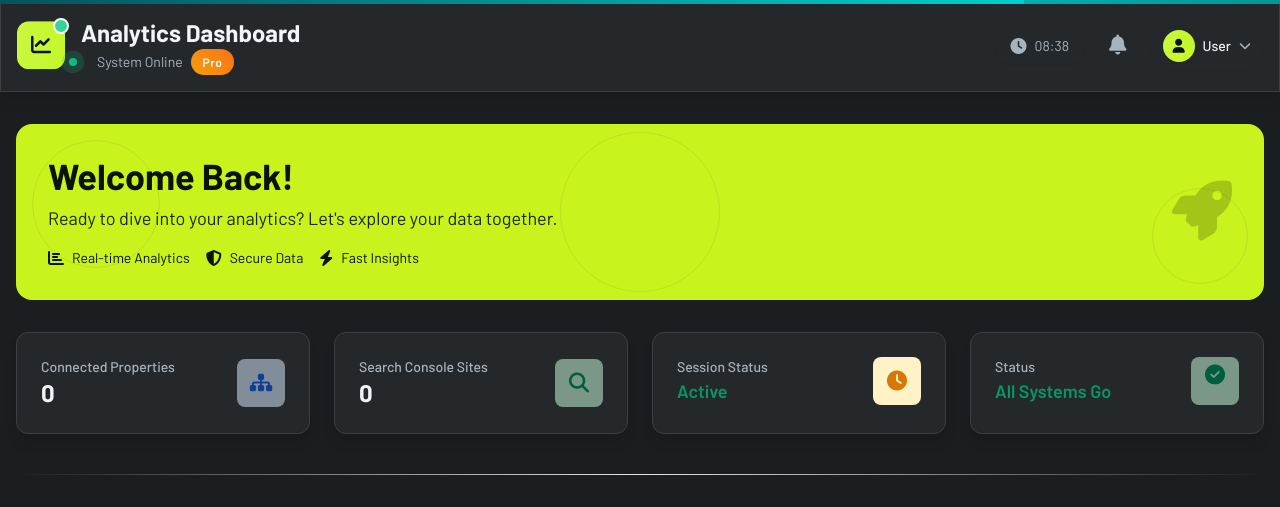
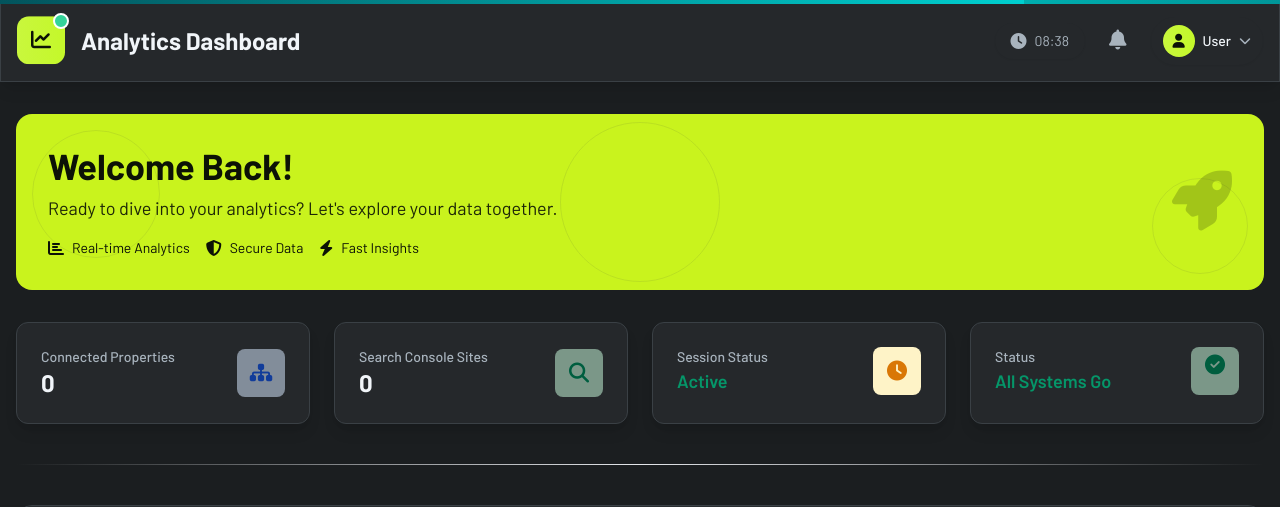
Before and after one commit to Digirocket-Technologies-Pvt-Ltd/ReportingApp, a Flask app: template templates/dashboard.html in a window 1280 px wide. Shown: the top 507 px of the page. Run offline with Flask 3, Linux system fonts and the light colour scheme; the template is opened without the code that fills it, so the values that code supplies are empty.

Commit message:
Dashboard header: drop "System Online" + "Pro" badge
Removed the small "System Online" status text and the orange "Pro"
pill that sat under the "Analytics Dashboard" title -- the user
asked to clean them out for a more professional header. Affects
both admin and client views since both render dashboard.html.

Co-Authored-By: Claude Opus 4.7 (1M context) <noreply@anthropic.com>

```diff
--- a/templates/dashboard.html
+++ b/templates/dashboard.html
@@ -293,10 +293,6 @@
                     </div>
                     <div>
                         <h1 class="text-2xl font-bold text-gray-800">Analytics Dashboard</h1>
-                        <div class="flex items-center space-x-2">
-                            <span class="status-indicator text-sm text-gray-600 pl-4">System Online</span>
-                            <span class="feature-badge">Pro</span>
-                        </div>
                     </div>
                 </div>
 
```
